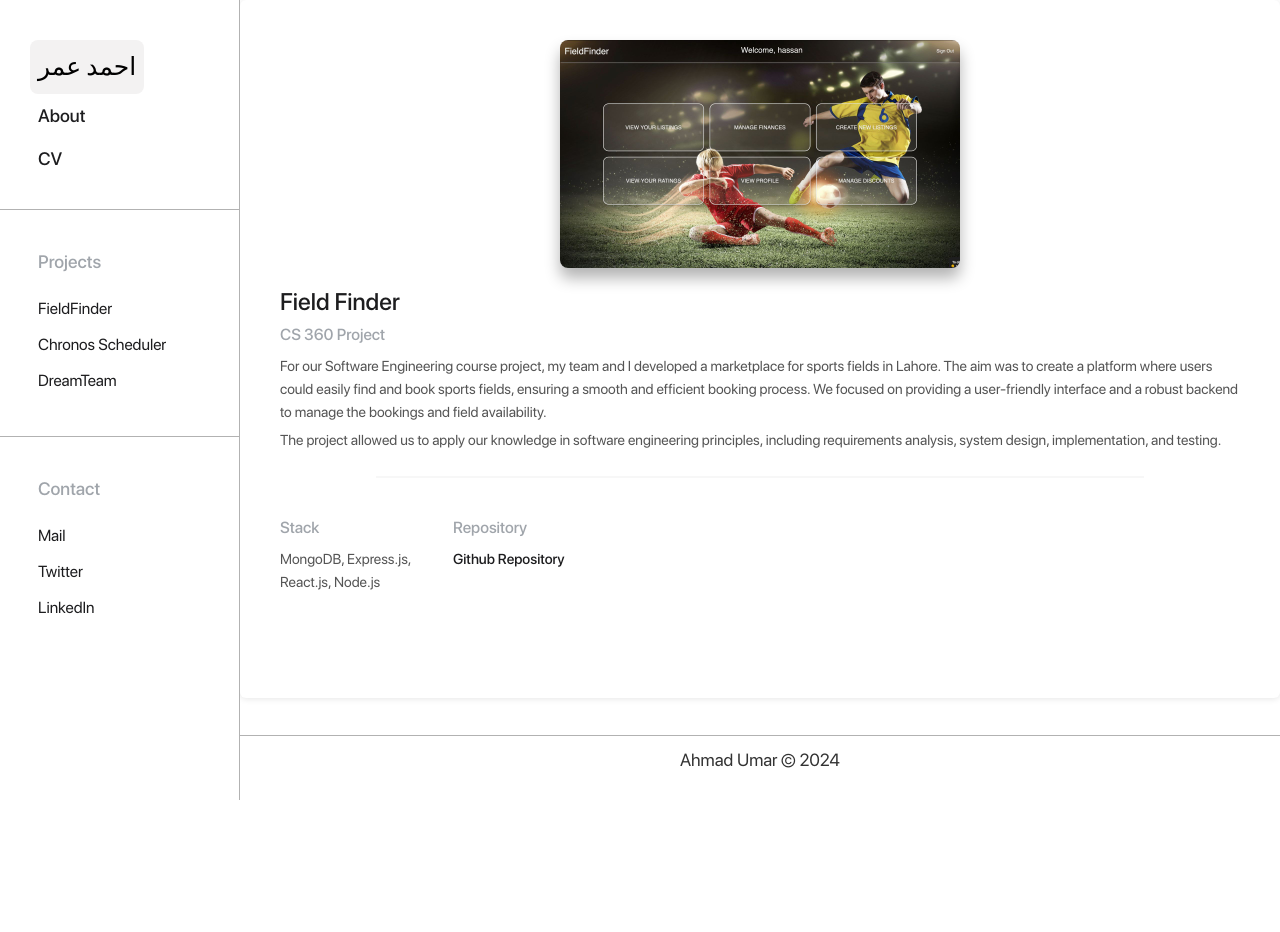
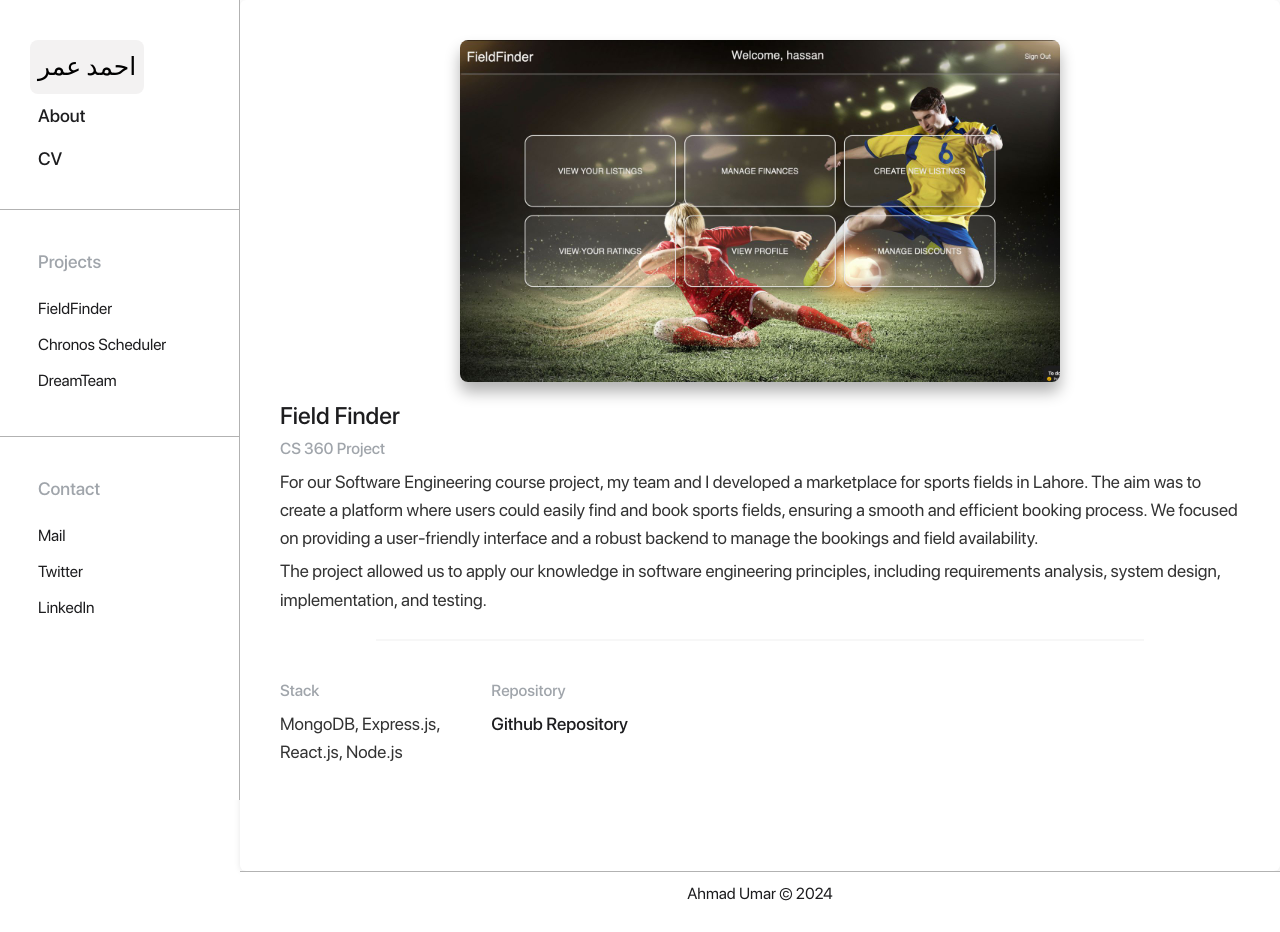
Before and after one commit to AhmadUmar6/Portfolio, a React (Create React App) app: page /projects/fieldfinder in a window 1280 px wide. Before the commit the page ends 800 px from the top, so only its background shows below. Built offline with nearby package versions, Linux system fonts and the light colour scheme; a web font is replaced by a local one.

Commit message:
fixed styling

```diff
--- a/src/App.js
+++ b/src/App.js
@@ -7,7 +7,6 @@ import Header from './components/Header';
 import Footer from './components/Footer';
 import Main from './components/Main';
 import About from './components/About';
-import Resume from './components/Resume';
 import FieldFinder from './components/FieldFinder';
 import ChronosScheduler from './components/ChronosScheduler';
 import DreamTeam from './components/DreamTeam';
@@ -22,7 +21,6 @@ function App() {
             <Routes>
               <Route path="/" element={<Main />} />
               <Route path="/about" element={<About />} />
-              <Route path="/resume" element={<Resume />} />
               <Route path="/projects/fieldfinder" element={<FieldFinder />} />
               <Route path="/projects/chronos-scheduler" element={<ChronosScheduler />} />
               <Route path="/projects/dreamteam" element={<DreamTeam />} />
--- a/src/components/ChronosScheduler.css
+++ b/src/components/ChronosScheduler.css
@@ -14,7 +14,7 @@ body {
   flex-direction: column;
 }
 
-  .image-tile {
+.chronos-container .image-tile {
   width: 100%;
   max-width: 450px;
   margin: 0 auto;
@@ -24,72 +24,74 @@ body {
   transition: transform 0.3s ease-in-out;
 }
 
-  .image-tile:hover {
+.chronos-container .github-link {
+  color: #1D1D1F;
+  text-decoration: none;
+  font-weight: 500;
+  transition: color 0.3s ease;
+}
+
+.chronos-container .image-tile:hover {
   transform: scale(1.02);
 }
 
-  .tile-image {
+.chronos-container .tile-image {
   width: 100%;
   height: auto;
   transition: opacity 1s ease-in-out;
 }
 
-  .content-section {
+.chronos-container .content-section {
   margin-top: 20px;
 }
 
-  h1 {
+.chronos-container h1 {
   font-size: 1.5rem;
   color: #1D1D1F;
 }
 
-  h2 {
+.chronos-container h2 {
   font-size: 1rem;
   color: #A0A5AB;
   margin-bottom: 10px;
 }
 
-  p {
+.chronos-container p {
   font-size: 1.1rem;
   color: #333;
   line-height: 1.6;
 }
 
-  .separator {
+.chronos-container .separator {
   width: 80%;
   margin: 20px auto;
   border: 1px solid #ddd;
 }
 
-  .stack {
+.chronos-container .stack {
   text-align: left;
 }
 
-  .stack p {
+.chronos-container .stack p {
   margin-top: 0;
 }
 
-  /* Ensure the last section touches the footer */
 .chronos-container > :last-child {
   margin-bottom: 0;
   padding-bottom: 20px;
 }
 
-  /* Responsive Design */
 @media (max-width: 992px) {
-    .tile-image {
+  .chronos-container .tile-image {
     max-width: 100%;
   }
-
-    h1 {
+  .chronos-container h1 {
     font-size: 2.5rem;
   }
-
-    h2 {
+  .chronos-container h2 {
     font-size: 1.8rem;
   }
-
-    p {
+  .chronos-container p {
     font-size: 1rem;
   }
 }
@@ -98,24 +100,19 @@ body {
   .chronos-container {
     padding: 10px;
   }
-
-    .tile-image {
+  .chronos-container .tile-image {
     max-width: 100%;
   }
-
-    h1 {
+  .chronos-container h1 {
     font-size: 1.5rem;
   }
-
-    h2 {
+  .chronos-container h2 {
     font-size: 1rem;
   }
-
-    p {
+  .chronos-container p {
     font-size: 0.8rem;
   }
-
-    .separator {
+  .chronos-container .separator {
     width: 90%;
   }
 }
--- a/src/components/DreamTeam.css
+++ b/src/components/DreamTeam.css
@@ -14,7 +14,7 @@ body {
   flex-direction: column;
 }
 
-  .image-tile {
+.dreamteam-container .image-tile {
   width: 100%;
   max-width: 400px;
   margin: 0 auto;
@@ -24,38 +24,38 @@ body {
   transition: transform 0.3s ease-in-out;
 }
 
-  .image-tile:hover {
+.dreamteam-container .image-tile:hover {
   transform: scale(1.02);
 }
 
-  .tile-image {
+.dreamteam-container .tile-image {
   width: 100%;
   height: auto;
   transition: opacity 1s ease-in-out;
 }
 
-  .content-section {
+.dreamteam-container .content-section {
   margin-top: 20px;
 }
 
-  h1 {
+.dreamteam-container h1 {
   font-size: 1.5rem;
   color: #1D1D1F;
 }
 
-  h2 {
+.dreamteam-container h2 {
   font-size: 1rem;
   color: #A0A5AB;
   margin-bottom: 10px;
 }
 
-  p {
+.dreamteam-container p {
   font-size: 1.1rem;
   color: #333;
   line-height: 1.6;
 }
 
-  ol {
+.dreamteam-container ol {
   font-size: 1rem;
   color: #333;
   line-height: 1.6;
@@ -63,41 +63,37 @@ body {
   margin-bottom: 4px;
 }
 
-  .separator {
+.dreamteam-container .separator {
   width: 80%;
   margin: 20px auto;
   border: 1px solid #ddd;
 }
 
-  .stack {
+.dreamteam-container .stack {
   text-align: left;
 }
 
-  .stack p {
+.dreamteam-container .stack p {
   margin-top: 0;
 }
 
-  /* Ensure the last section touches the footer */
 .dreamteam-container > :last-child {
   margin-bottom: 0;
   padding-bottom: 20px;
 }
 
-  /* Responsive Design */
 @media (max-width: 992px) {
-    .tile-image {
+  .dreamteam-container .tile-image {
     max-width: 100%;
   }
-
-    h1 {
+  .dreamteam-container h1 {
     font-size: 2.5rem;
   }
-
-    h2 {
+  .dreamteam-container h2 {
     font-size: 1.8rem;
   }
-
-    p, ol {
+  .dreamteam-container p,
+  .dreamteam-container ol {
     font-size: 1rem;
   }
 }
@@ -106,24 +102,20 @@ body {
   .dreamteam-container {
     padding: 10px;
   }
-
-    .tile-image {
+  .dreamteam-container .tile-image {
     max-width: 100%;
   }
-
-    h1 {
+  .dreamteam-container h1 {
     font-size: 1.5rem;
   }
-
-    h2 {
+  .dreamteam-container h2 {
     font-size: 1rem;
   }
-
-    p, ol {
+  .dreamteam-container p,
+  .dreamteam-container ol {
     font-size: 0.8rem;
   }
-
-    .separator {
+  .dreamteam-container .separator {
     width: 90%;
   }
 }
--- a/src/components/FieldFinder.css
+++ b/src/components/FieldFinder.css
@@ -15,7 +15,7 @@ body {
   flex-direction: column;
 }
 
-  .image-tile {
+.fieldfinder-container .image-tile {
   width: 100%;
   max-width: 600px;
   margin: 0 auto;
@@ -25,55 +25,55 @@ body {
   transition: transform 0.3s ease-in-out;
 }
 
-  .image-tile:hover {
+.fieldfinder-container .image-tile:hover {
   transform: scale(1.02);
 }
 
-  .tile-image {
+.fieldfinder-container .tile-image {
   width: 100%;
   height: auto;
   transition: opacity 1s ease-in-out;
 }
 
-  .content-section {
+.fieldfinder-container .content-section {
   margin-top: 20px;
 }
 
-  h1 {
+.fieldfinder-container h1 {
   font-size: 1.5rem;
   color: #1D1D1F;
 }
 
-  h2 {
+.fieldfinder-container h2 {
   font-size: 1rem;
   color: #A0A5AB;
   margin-bottom: 10px;
 }
 
-  p {
+.fieldfinder-container p {
   font-size: 1.1rem;
   color: #333;
   line-height: 1.6;
 }
 
-  .separator {
+.fieldfinder-container .separator {
   width: 80%;
   margin: 20px auto;
   border: 1px solid #ddd;
 }
 
-  .github-link {
+.fieldfinder-container .github-link {
   color: #1D1D1F;
   text-decoration: none;
   font-weight: 500;
   transition: color 0.3s ease;
 }
 
-  .github-link:hover {
+.fieldfinder-container .github-link:hover {
   color: #A0A5AB;
 }
 
-  .stack-github {
+.fieldfinder-container .stack-github {
   display: flex;
   justify-content: space-between;
   align-items: flex-start;
@@ -81,35 +81,32 @@ body {
   margin-bottom: 20px;
 }
 
-  .stack, .github {
+.fieldfinder-container .stack,
+.fieldfinder-container .github {
   flex: 1;
 }
 
-  .stack p, .github p {
+.fieldfinder-container .stack p,
+.fieldfinder-container .github p {
   margin-top: 0;
 }
 
-  /* Ensure the last section touches the footer */
 .fieldfinder-container > :last-child {
   margin-bottom: 0;
   padding-bottom: 20px;
 }
 
-  /* Responsive Design */
 @media (max-width: 992px) {
-    .tile-image {
+  .fieldfinder-container .tile-image {
     max-width: 100%;
   }
-
-    h1 {
+  .fieldfinder-container h1 {
     font-size: 2.5rem;
   }
-
-    h2 {
+  .fieldfinder-container h2 {
     font-size: 1.8rem;
   }
-
-    p {
+  .fieldfinder-container p {
     font-size: 1rem;
   }
 }
@@ -118,28 +115,22 @@ body {
   .fieldfinder-container {
     padding: 10px;
   }
-
-    .tile-image {
+  .fieldfinder-container .tile-image {
     max-width: 100%;
   }
-
-    h1 {
+  .fieldfinder-container h1 {
     font-size: 1.5rem;
   }
-
-    h2 {
+  .fieldfinder-container h2 {
     font-size: 1rem;
   }
-
-    p {
+  .fieldfinder-container p {
     font-size: 0.8rem;
   }
-
-    .separator {
+  .fieldfinder-container .separator {
     width: 90%;
   }
-
-    .stack-github {
+  .fieldfinder-container .stack-github {
     flex-direction: column;
     gap: 10px;
   }
--- a/src/components/Header.js
+++ b/src/components/Header.js
@@ -19,7 +19,7 @@ const Header = () => {
           </Navbar.Brand>
           <Nav className="primary-nav">
             <Nav.Link as={Link} to="/about" className="primary-text">About</Nav.Link>
-            <Nav.Link as={Link} to="/Resume.pdf" className="primary-text">CV</Nav.Link>
+            <Nav.Link href ="/Resume.pdf" className="primary-text">CV</Nav.Link>
           </Nav>
         </div>
       </div>
```
Lines whose indentation alone changed are shown as unchanged.
